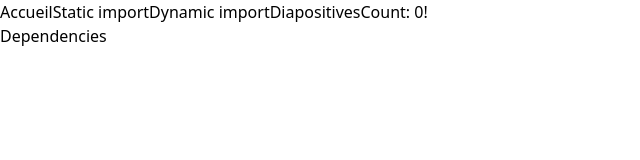
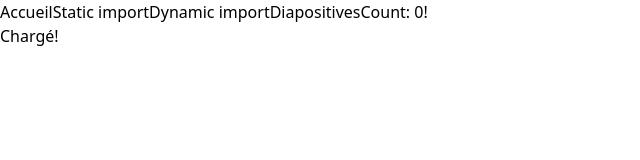
Before and after one commit to Zertz/react-webpack-typescript-sont-nuisibles, a React app: page /dynamic in a window 1280 px wide. Shown: the top 160 px of the page, without its empty margins (0-640 px from the left). Built offline with nearby package versions, Linux system fonts and the light colour scheme.

Commit message:
Update DynamicImport.tsx

```diff
--- a/src/DynamicImport.tsx
+++ b/src/DynamicImport.tsx
@@ -1,21 +1,31 @@
-import { useEffect } from "react";
+import { useEffect, useState } from "react";
 
 export default function DynamicImport() {
+  const [isLoading, setLoading] = useState(true);
+
   useEffect(() => {
-    import("@mui/base").then(console.info).catch(console.error);
-    import("antd").then(console.info).catch(console.error);
-    import("d3").then(console.info).catch(console.error);
-    import("jquery").then(console.info).catch(console.error);
-    import("lodash").then(console.info).catch(console.error);
-    import("moment").then(console.info).catch(console.error);
-    import("moment-timezone").then(console.info).catch(console.error);
-    import("react").then(console.info).catch(console.error);
-    import("react-bootstrap").then(console.info).catch(console.error);
-    import("three").then(console.info).catch(console.error);
-    import("three").then(console.info).catch(console.error);
-    import("three").then(console.info).catch(console.error);
-    import("underscore").then(console.info).catch(console.error);
+    Promise.all([
+      import("@mui/base"),
+      import("antd"),
+      import("d3"),
+      import("jquery"),
+      import("lodash"),
+      import("moment"),
+      import("moment-timezone"),
+      import("react"),
+      import("react-bootstrap"),
+      import("three"),
+      import("three"),
+      import("three"),
+      import("underscore"),
+    ])
+      .then(() => setLoading(false))
+      .catch(() => setLoading(false));
   }, []);
 
-  return <div>Dependencies</div>;
+  return (
+    <ul>
+      <li>{isLoading ? "Chargement..." : "Chargé!"}</li>
+    </ul>
+  );
 }
```
